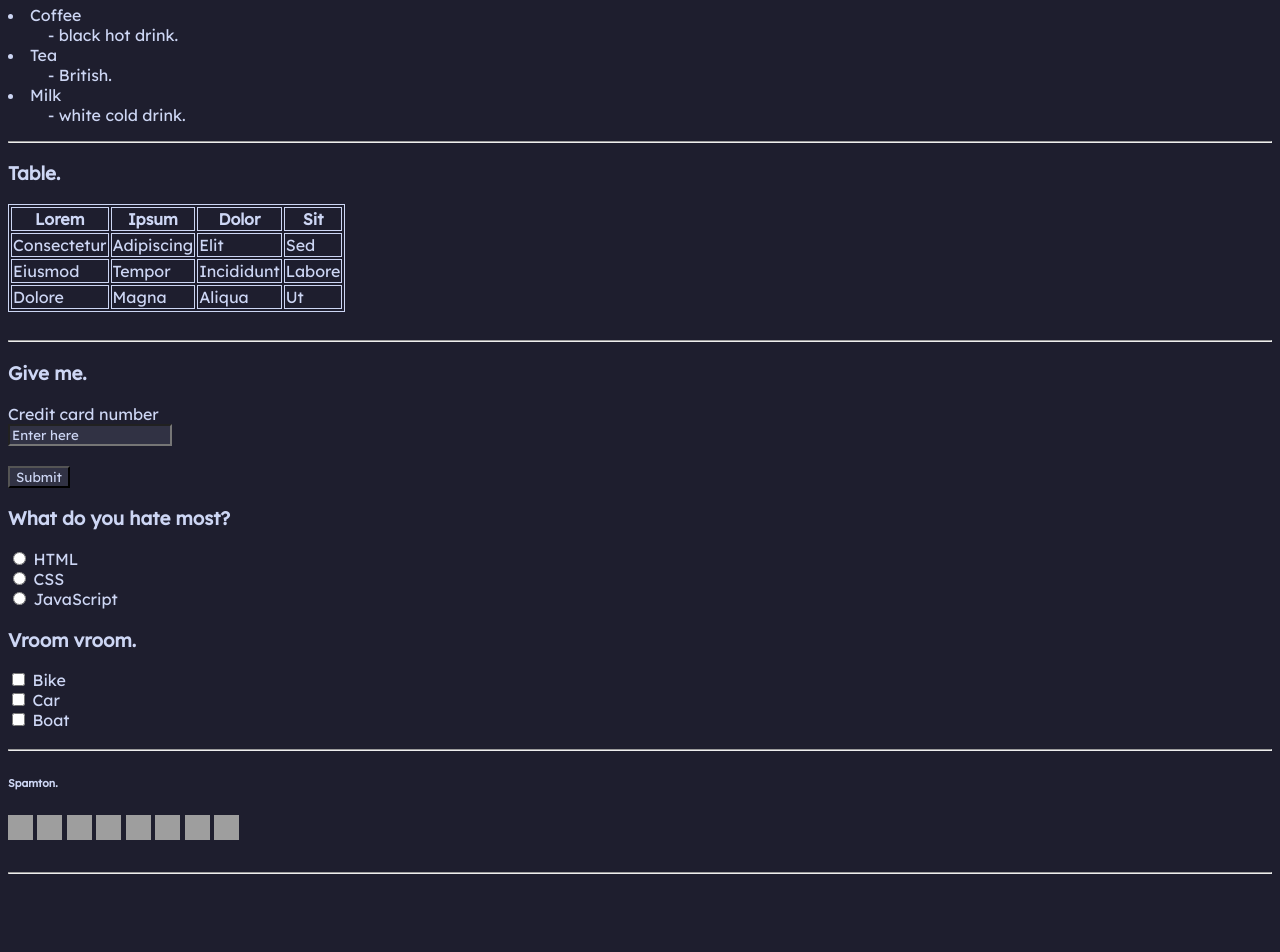
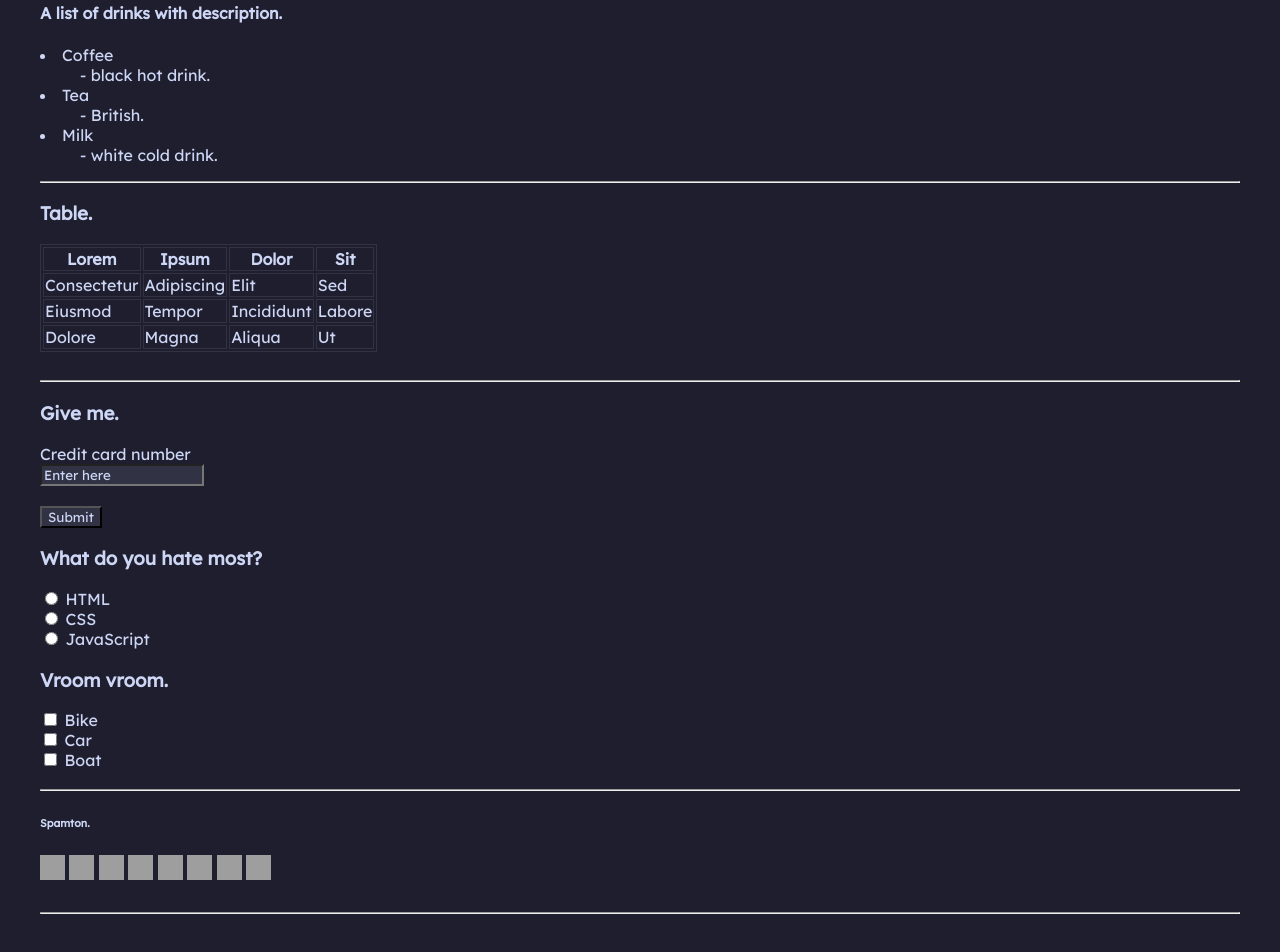
Before and after one commit to adao-roercollege/informatica, a plain HTML site: page index.html in a window 1280 px wide. Shown: the part 1236-2188 px from the top of the page. Before the commit the page ends 2118 px from the top, so only its background shows below. Drawn offline with Linux system fonts and the light colour scheme; grey boxes are pictures that could not be loaded.

Commit message:
week 3 veranderingen

```diff
--- a/index.html
+++ b/index.html
@@ -25,7 +25,7 @@
 
     <h2>Maybe a picture of a cat?</h2>
     <a href="https://encrypted-tbn0.gstatic.com/images?q=tbn:ANd9GcQLqKeYdrnbSx6jM8BsObAZ5zCjUdMSblE2Tw&s" target="_self">
-      <img src="https://encrypted-tbn0.gstatic.com/images?q=tbn:ANd9GcQLqKeYdrnbSx6jM8BsObAZ5zCjUdMSblE2Tw&s" alt="Cat." style="width:200px;height:200px;">
+      <img src="https://encrypted-tbn0.gstatic.com/images?q=tbn:ANd9GcQLqKeYdrnbSx6jM8BsObAZ5zCjUdMSblE2Tw&s" alt="Cat." id="cat">
     </a>
 
     <br><br>
@@ -134,14 +134,14 @@
     <hr>
 
     <h6>Spamton.</h6>
-    <img src="https://i.redd.it/z6971venlho91.gif" alt="Spamton 1." style="width:25px;height:25px;">
-    <img src="https://i.redd.it/z6971venlho91.gif" alt="Spamton 2." style="width:25px;height:25px;">
-    <img src="https://i.redd.it/z6971venlho91.gif" alt="Spamton 3." style="width:25px;height:25px;">
-    <img src="https://i.redd.it/z6971venlho91.gif" alt="Spamton 4." style="width:25px;height:25px;">
-    <img src="https://i.redd.it/z6971venlho91.gif" alt="Spamton 5." style="width:25px;height:25px;">
-    <img src="https://i.redd.it/z6971venlho91.gif" alt="Spamton 6." style="width:25px;height:25px;">
-    <img src="https://i.redd.it/z6971venlho91.gif" alt="Spamton 7." style="width:25px;height:25px;">
-    <img src="https://i.redd.it/z6971venlho91.gif" alt="Spamton 8." style="width:25px;height:25px;">
+    <img src="https://i.redd.it/z6971venlho91.gif" alt="Spamton 1." id="spamton">
+    <img src="https://i.redd.it/z6971venlho91.gif" alt="Spamton 2." id="spamton">
+    <img src="https://i.redd.it/z6971venlho91.gif" alt="Spamton 3." id="spamton">
+    <img src="https://i.redd.it/z6971venlho91.gif" alt="Spamton 4." id="spamton">
+    <img src="https://i.redd.it/z6971venlho91.gif" alt="Spamton 5." id="spamton">
+    <img src="https://i.redd.it/z6971venlho91.gif" alt="Spamton 6." id="spamton">
+    <img src="https://i.redd.it/z6971venlho91.gif" alt="Spamton 7." id="spamton">
+    <img src="https://i.redd.it/z6971venlho91.gif" alt="Spamton 8." id="spamton">
 
     <br><br>
     <hr>
--- a/style.css
+++ b/style.css
@@ -7,10 +7,11 @@
 
 body {
   background-color: var(--base);
+  padding: 32px;
 }
 
 table, th, td {
-  border:1px solid var(--text);
+  border:1px solid var(--surface0);
 }
 
 h1, h2, h3, h4, h5, h6,
@@ -33,3 +34,13 @@ hr {
 a {
   color: var(--blue);
 }
+
+#spamton {
+  width: 25px;
+  height: 25px;
+}
+
+#cat {
+  width: 200px;
+  height: 200px;
+}
```
